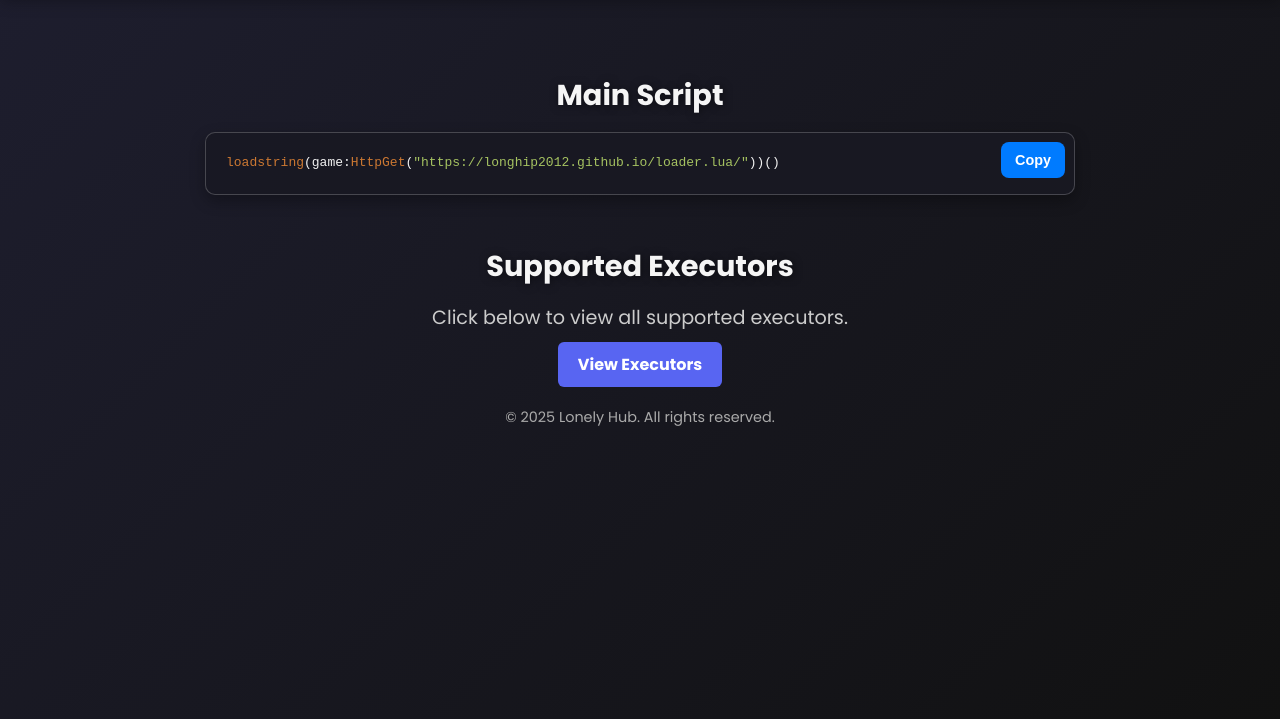
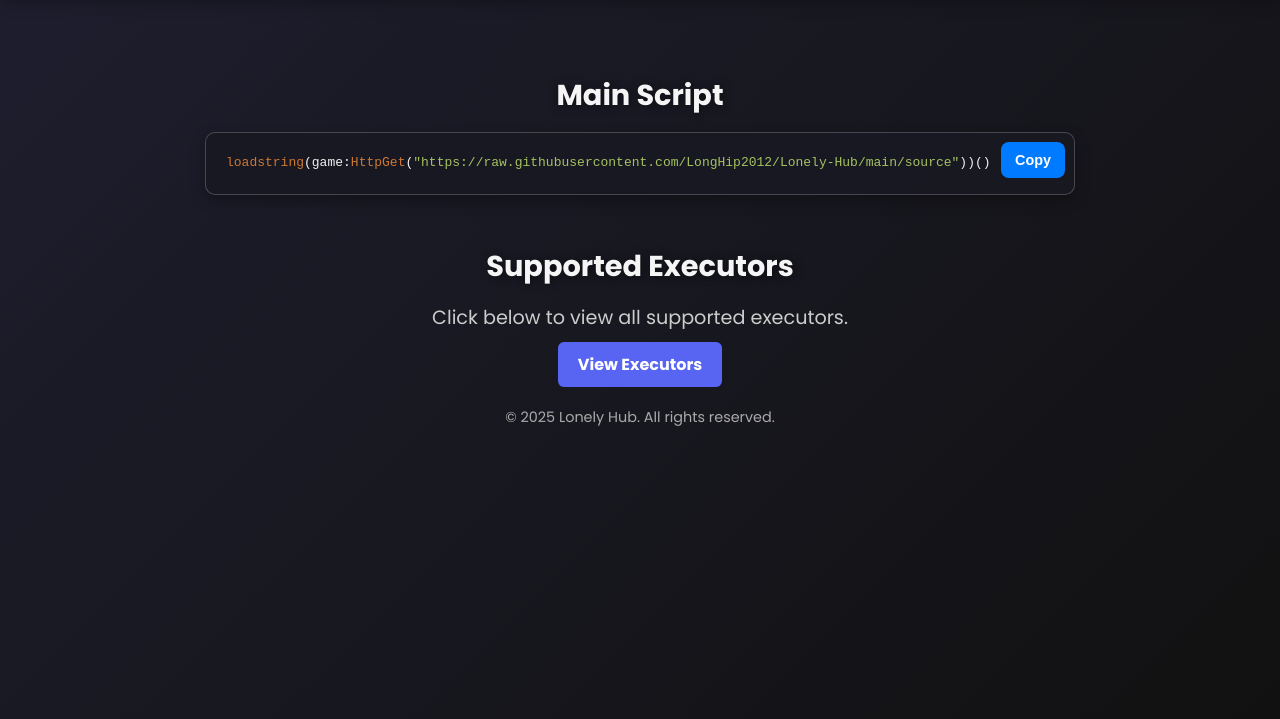
Before and after one commit to LongHip2012/lonelyhub.github.io, a plain HTML site: page index.html in a window 1280 px wide. Shown: the part 81-800 px from the top of the page. Drawn offline with Linux system fonts and the light colour scheme.

Commit message:
Update index.html

```diff
--- a/index.html
+++ b/index.html
@@ -240,7 +240,7 @@
     <main>
         <h2>Main Script</h2>
         <div class="code-container">
-            <pre id="codeBlock"><span class="keyword">loadstring</span>(game:<span class="keyword">HttpGet</span>(<span class="string">"https://longhip2012.github.io/loader.lua/"</span>))()</pre>
+            <pre id="codeBlock"><span class="keyword">loadstring</span>(game:<span class="keyword">HttpGet</span>(<span class="string">"https://raw.githubusercontent.com/LongHip2012/Lonely-Hub/main/source"</span>))()</pre>
             <button class="copy-button" onclick="copyText('codeBlock')">Copy</button>
         </div>
 
```
